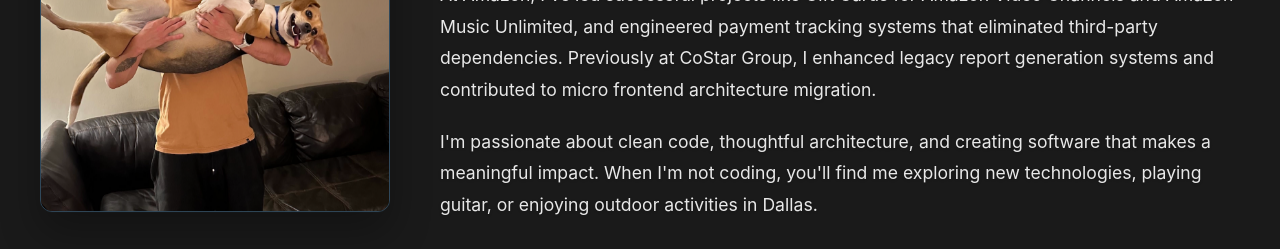
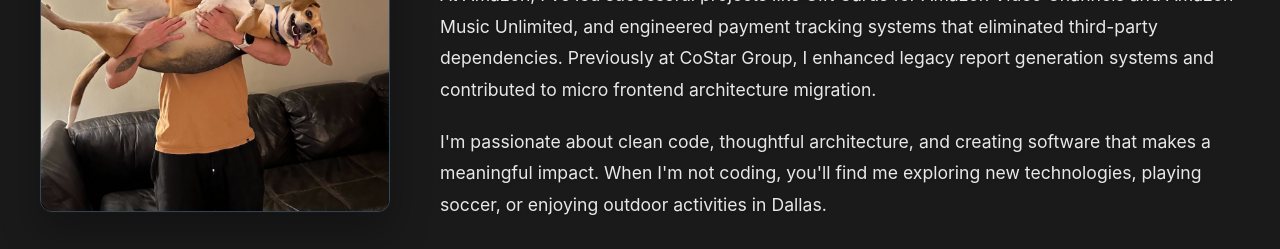
Before and after one commit to trentkm/dev-portfolio, a React (Create React App) app in the folder dev-portfolio/: page / in a window 1280 px wide. Shown: the part 1140-1389 px from the top of the page. Built offline with nearby package versions, Linux system fonts and the light colour scheme.

Commit message:
I don't play guitar

```diff
--- a/dev-portfolio/src/components/sections/About.jsx
+++ b/dev-portfolio/src/components/sections/About.jsx
@@ -32,7 +32,7 @@ export const About = () => {
             <AboutText>
               I'm passionate about clean code, thoughtful architecture, and
               creating software that makes a meaningful impact. When I'm not
-              coding, you'll find me exploring new technologies, playing guitar,
+              coding, you'll find me exploring new technologies, playing soccer,
               or enjoying outdoor activities in Dallas.
             </AboutText>
 
```
